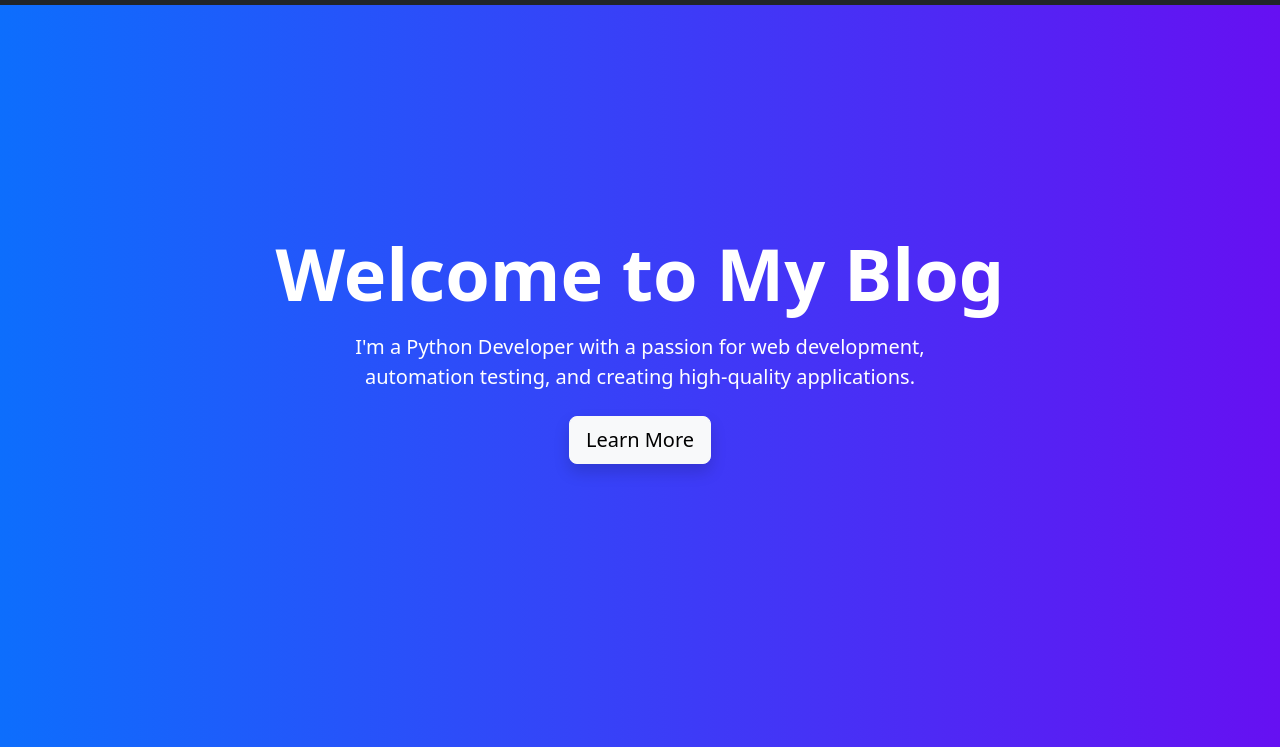
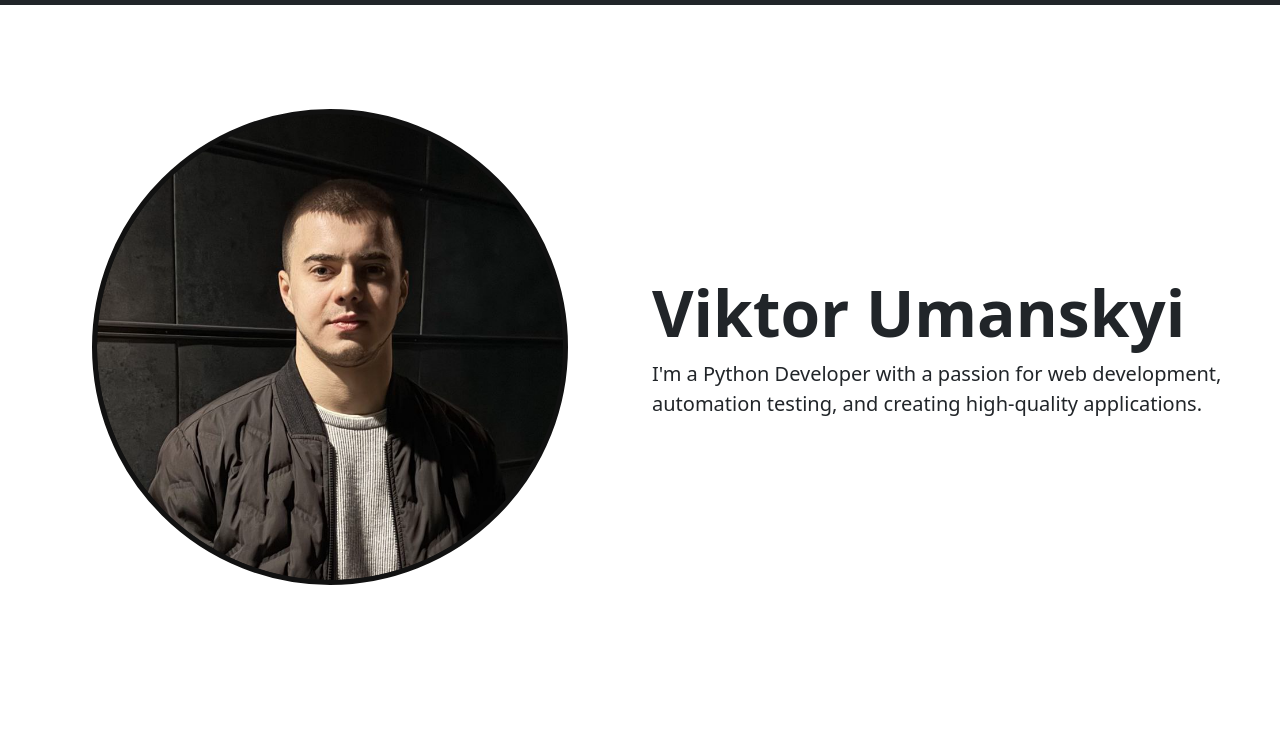
Before and after one commit to viktor-77/Personal_site, a plain HTML site: page index.html in a window 1280 px wide. Shown: the part 53-800 px from the top of the page. Drawn offline with nearby package versions, Linux system fonts and the light colour scheme.

Commit message:
Refactor HOME section styling

```diff
--- a/assets/css/style.css
+++ b/assets/css/style.css
@@ -1,7 +1,43 @@
-:root {
-    --gradient: linear-gradient(to right, #0D6EFD, #6610f2);
+.home-container {
+    max-width: 95%;
 }
 
-.background-gradient {
-    background: var(--gradient);
+.personal-img {
+    width: 90%;
+    display: block;
+    margin: 0 auto 30px;
+    border: 5px solid #111;
+    border-radius: 100%;
+    background-color: #111;
 }
+
+@media (min-width: 450px) {
+    .personal-img {
+        width: 80%;
+    }
+}
+
+@media (min-width: 600px) {
+    .personal-img {
+        width: 65%;
+    }
+}
+
+@media (min-width: 768px) {
+    .personal-img {
+        width: 100%;
+        margin: 0 auto;
+    }
+}
+
+@media (min-width: 992px) {
+    .personal-img {
+        width: 95%;
+    }
+}
+
+@media (min-width: 1100px) {
+    .personal-img {
+        width: 80%;
+    }
+}
--- a/index.html
+++ b/index.html
@@ -6,13 +6,13 @@
     <meta name="viewport" content="width=device-width, initial-scale=1.0">
 
     <!-- TITLE -->
-    <title>Personal Blog</title>
+    <title>Viktor Umanskyi</title>
 
     <!-- ICON -->
     <link rel="Icon" type="image/png" href="https://cdn-icons-png.flaticon.com/512/3135/3135715.png">
 
     <!-- SEO -->
-    <meta name="description" content="A personal blog about development and technology.">
+    <meta name="description" content="A Viktor Umanskyi about development and technology.">
     <meta name="keywords" content="blog, development, technology, programming, code, software, IT">
     <meta name="author" content="Viktor Umanskiy">
 
@@ -53,14 +53,21 @@
     <!-- MAIN -->
     <main>
         <!-- HOME -->
-        <section id="home" class="d-flex min-vh-100 align-items-center text-white background-gradient">
-            <div class="container text-center">
-                <h1 class="display-2 fw-bold mb-3">Welcome to My Blog</h1>
-                <p class="lead mb-4">
-                    I'm a <strong>Python Developer</strong> with a passion for web development,<br />
-                    automation testing, and creating high-quality applications.
-                </p>
-                <a href="#about" class="btn btn-light btn-lg shadow">Learn More</a>
+        <section id="home" class="min-vh-100 d-flex">
+            <div class="home-container m-auto">
+                <div class="row">
+                    <div class="col-md-5 col-lg-6">
+                        <img src="assets/img/foto-background.png" alt="personal foto" class="personal-img">
+                    </div>
+                    <div class="col-md-7 col-lg-6 m-auto text-center text-md-start">
+                        <h1 class="display-3 fw-bold">Viktor Umanskyi</h1>
+                        <p class="lead mb-0">
+                            I'm a <strong>Python Developer</strong>
+                            with a passion for web development,<br />
+                            automation testing, and creating high-quality applications.
+                        </p>
+                    </div>
+                </div>
             </div>
         </section>
 
```
Also changed, not shown: assets/img/foto-background.png (added).
